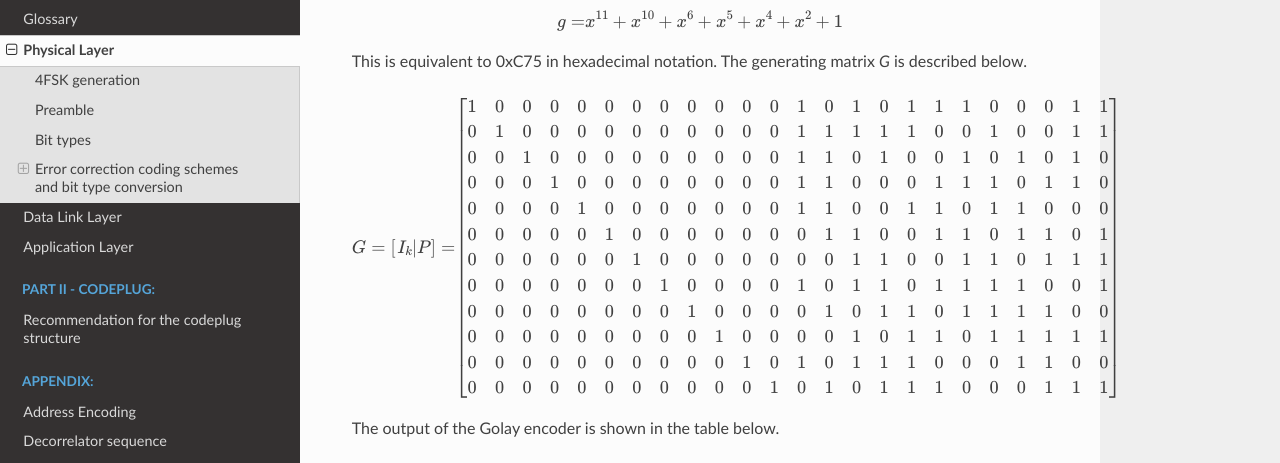
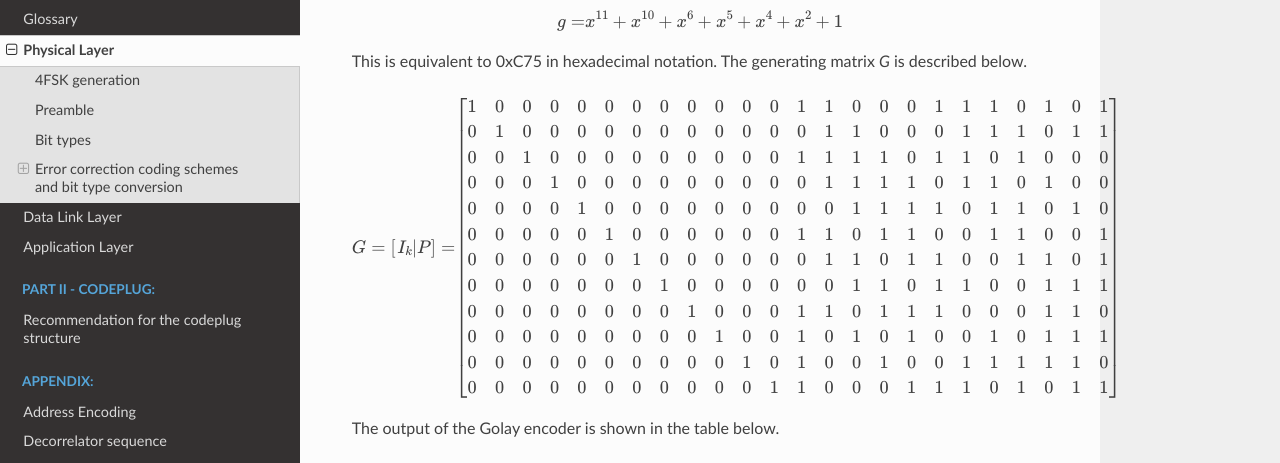
Before and after one commit to M17-Project/M17_spec, a Sphinx documentation site: the page built from docs/physical_layer.rst, in a window 1280 px wide and 900 px high, scrolled down 2928 px. Shown: the part 162-625 px from the top of the window. Built offline with Sphinx 7.4.7 and the Read the Docs theme 2.0.0, drawn with Linux system fonts in a browser that asks for light colours.

Commit message:
G update

```diff
--- a/docs/physical_layer.rst
+++ b/docs/physical_layer.rst
@@ -159,18 +159,18 @@ This is equivalent to 0xC75 in hexadecimal notation. The generating matrix *G* i
 
    \begin{align}
      G = \begin{bmatrix} I_k | P \end{bmatrix} = & \begin{bmatrix}
-      1&0&0&0&0&0&0&0&0&0&0&0&1&0&1&0&1&1&1&0&0&0&1&1\\
-      0&1&0&0&0&0&0&0&0&0&0&0&1&1&1&1&1&0&0&1&0&0&1&1\\
-      0&0&1&0&0&0&0&0&0&0&0&0&1&1&0&1&0&0&1&0&1&0&1&0\\
-      0&0&0&1&0&0&0&0&0&0&0&0&1&1&0&0&0&1&1&1&0&1&1&0\\
-      0&0&0&0&1&0&0&0&0&0&0&0&1&1&0&0&1&1&0&1&1&0&0&0\\
-      0&0&0&0&0&1&0&0&0&0&0&0&0&1&1&0&0&1&1&0&1&1&0&1\\
-      0&0&0&0&0&0&1&0&0&0&0&0&0&0&1&1&0&0&1&1&0&1&1&1\\
-      0&0&0&0&0&0&0&1&0&0&0&0&1&0&1&1&0&1&1&1&1&0&0&1\\
-      0&0&0&0&0&0&0&0&1&0&0&0&0&1&0&1&1&0&1&1&1&1&0&0\\
-      0&0&0&0&0&0&0&0&0&1&0&0&0&0&1&0&1&1&0&1&1&1&1&1\\
-      0&0&0&0&0&0&0&0&0&0&1&0&1&0&1&1&1&0&0&0&1&1&0&0\\
-      0&0&0&0&0&0&0&0&0&0&0&1&0&1&0&1&1&1&0&0&0&1&1&1\\
+      1&0&0&0&0&0&0&0&0&0&0&0&1&1&0&0&0&1&1&1&0&1&0&1\\
+      0&1&0&0&0&0&0&0&0&0&0&0&0&1&1&0&0&0&1&1&1&0&1&1\\
+      0&0&1&0&0&0&0&0&0&0&0&0&1&1&1&1&0&1&1&0&1&0&0&0\\
+      0&0&0&1&0&0&0&0&0&0&0&0&0&1&1&1&1&0&1&1&0&1&0&0\\
+      0&0&0&0&1&0&0&0&0&0&0&0&0&0&1&1&1&1&0&1&1&0&1&0\\
+      0&0&0&0&0&1&0&0&0&0&0&0&1&1&0&1&1&0&0&1&1&0&0&1\\
+      0&0&0&0&0&0&1&0&0&0&0&0&0&1&1&0&1&1&0&0&1&1&0&1\\
+      0&0&0&0&0&0&0&1&0&0&0&0&0&0&1&1&0&1&1&0&0&1&1&1\\
+      0&0&0&0&0&0&0&0&1&0&0&0&1&1&0&1&1&1&0&0&0&1&1&0\\
+      0&0&0&0&0&0&0&0&0&1&0&0&1&0&1&0&1&0&0&1&0&1&1&1\\
+      0&0&0&0&0&0&0&0&0&0&1&0&1&0&0&1&0&0&1&1&1&1&1&0\\
+      0&0&0&0&0&0&0&0&0&0&0&1&1&0&0&0&1&1&1&0&1&0&1&1\\
      \end{bmatrix}
    \end{align}
 
```
